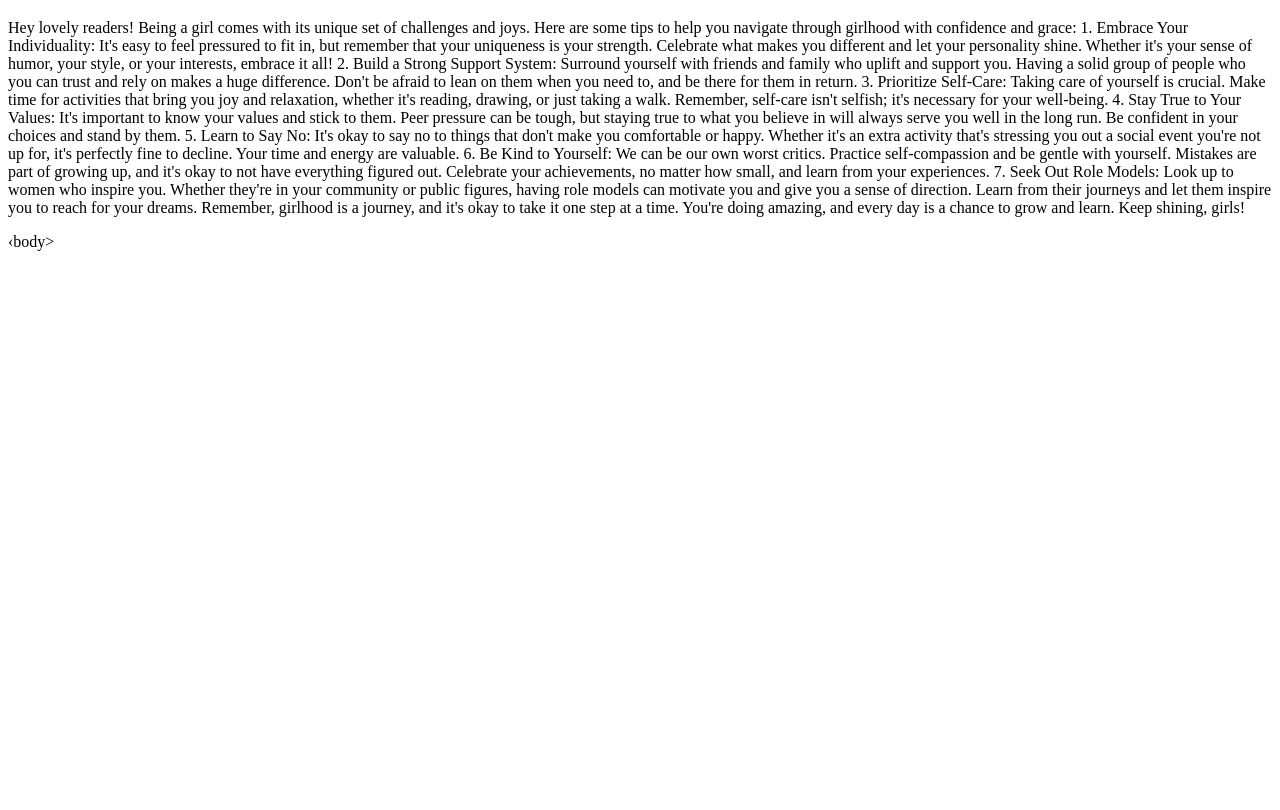
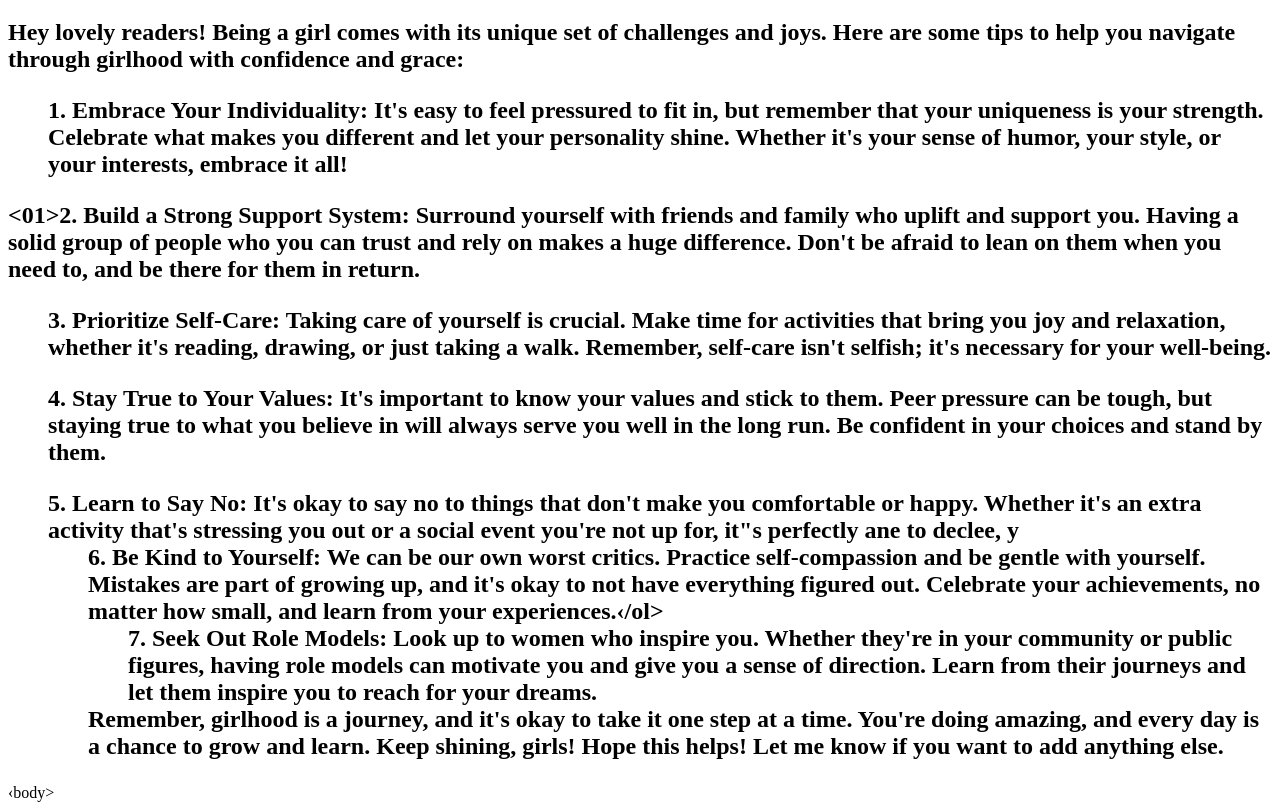
Before and after one commit to AumariahB1/Personal-Website, a plain HTML site: page tips.html in a window 1280 px wide. Shown: the part 87-897 px from the top of the page. Before the commit the page ends 800 px from the top, so only its background shows below. Drawn offline with Linux system fonts and the light colour scheme.

Commit message:
Update tips.html

```diff
--- a/tips.html
+++ b/tips.html
@@ -7,19 +7,21 @@
 </div>
 <div class="info">
 <h1> Navigating Girlhood: Tips for Young Girls</h1>
-<p>Hey lovely readers! Being a girl comes with its unique set of challenges and joys. Here are some tips to help you navigate through girlhood with confidence and grace:
-1. Embrace Your Individuality: It's easy to feel pressured to fit in, but remember that your uniqueness is your strength. Celebrate what makes you different and let your personality shine. Whether it's your sense of humor, your style, or your interests, embrace it all!
-2. Build a Strong Support System:
+<h2>Hey lovely readers! Being a girl comes with its unique set of challenges and joys. Here are some tips to help you navigate through girlhood with confidence and grace:
+<ol>1. Embrace Your Individuality: It's easy to feel pressured to fit in, but remember that your uniqueness is your strength. Celebrate what makes you different and let your personality shine. Whether it's your sense of humor, your style, or your interests, embrace it all!</ol>
+<01>2. Build a Strong Support System:
 Surround yourself with friends and family who uplift and support you.
-Having a solid group of people who you can trust and rely on makes a huge difference. Don't be afraid to lean on them when you need to, and be there for them in return.
-3. Prioritize Self-Care: Taking care of yourself is crucial. Make time for activities that bring you joy and relaxation, whether it's reading, drawing, or just taking a walk.
-Remember, self-care isn't selfish; it's necessary for your well-being.
-4. Stay True to Your Values: It's important to know your values and stick to them. Peer pressure can be tough, but staying true to what you believe in will always serve you well in the long run. Be confident in your choices and stand by them.
-5. Learn to Say No: It's okay to say no to things that don't make you comfortable or happy. Whether it's an extra activity that's stressing you out a social event you're not up for, it's perfectly fine to decline. Your time and energy are valuable.
-6. Be Kind to Yourself: We can be our own worst critics. Practice self-compassion and be gentle with yourself.
-Mistakes are part of growing up, and it's okay to not have everything figured out. Celebrate your achievements, no matter how small, and learn from your experiences.
-7. Seek Out Role Models: Look up to women who inspire you. Whether they're in your community or public figures, having role models can motivate you and give you a sense of direction. Learn from their journeys and let them inspire you to reach for your dreams.
-Remember, girlhood is a journey, and it's okay to take it one step at a time. You're doing amazing, and every day is a chance to grow and learn. Keep shining, girls!</p>
+Having a solid group of people who you can trust and rely on makes a huge difference. Don't be afraid to lean on them when you need to, and be there for them
+in return.</ol>
+<ol> 3. Prioritize Self-Care: Taking care of yourself is crucial. Make time for activities that bring you joy and relaxation, whether it's reading, drawing, or just taking a walk.
+Remember, self-care isn't selfish; it's necessary for your well-being.</ol>
+<ol> 4. Stay True to Your Values: It's important to know your values and stick to them. Peer pressure can be tough, but staying true to what you believe in will always serve you well in the long run. Be confident in your choices and stand by them.</ol>
+<ol>5. Learn to Say No: It's okay to say no to things that don't make you comfortable or happy. Whether it's an extra activity that's stressing you out or a social event you're not up for, it"s perfectly ane to declee, y
+<ol>6. Be Kind to Yourself: We can be our own worst critics. Practice self-compassion and be gentle with yourself.
+Mistakes are part of growing up, and it's okay to not have everything figured out. Celebrate your
+achievements, no matter how small, and learn from your experiences.‹/ol>
+<ol> 7. Seek Out Role Models: Look up to women who inspire you. Whether they're in your community or public figures, having role models can motivate you and give you a sense of direction. Learn from their journeys and let them inspire you to reach for your dreams.</ol>
+Remember, girlhood is a journey, and it's okay to take it one step at a time. You're doing amazing, and every day is a chance to grow and learn. Keep shining, girls! Hope this helps! Let me know if you want to add anything else. </h2>
 </div>
 ‹body>
 </body>
```
